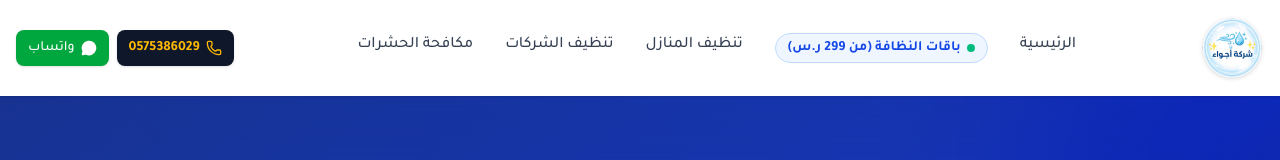
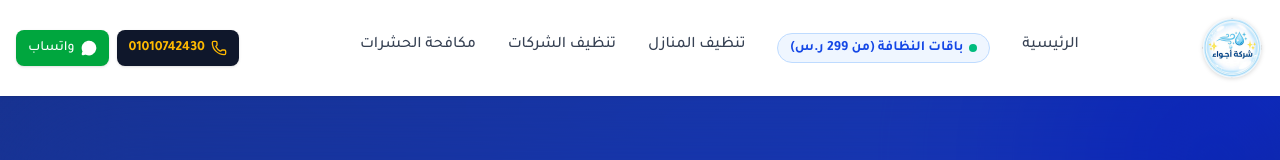
Before and after one commit to AhmedZakaria14/nazafa-riyadh, a Next.js app: page / in a window 1280 px wide. Shown: the top 160 px of the page. Built offline with nearby package versions, Linux system fonts and the light colour scheme.

Commit message:
Update contact number in components/Header.tsx

```diff
--- a/components/Header.tsx
+++ b/components/Header.tsx
@@ -13,17 +13,17 @@ export default function Header() {
         <div className="flex-shrink-0 order-1 md:order-3 flex items-center gap-2">
           <a
             id="header-call-btn"
-            href="tel:0575386029"
+            href="tel:+201010742430"
             onClick={() => trackTikTokEvent('Contact', { channel: 'phone', location: 'header' })}
             className="bg-slate-900 hover:bg-slate-800 text-amber-400 px-3 py-2 rounded-lg font-bold text-xs sm:text-sm transition-colors flex items-center gap-1.5 shadow-sm"
-            title="اتصال هاتفي: 0575386029"
+            title="اتصال هاتفي: 01010742430"
           >
             <Phone className="w-4 h-4 text-amber-400" />
-            <span dir="ltr">0575386029</span>
+            <span dir="ltr">01010742430</span>
           </a>
           <a
             id="header-whatsapp-btn"
-            href="https://api.whatsapp.com/send/?phone=966575386029"
+            href="https://api.whatsapp.com/send/?phone=201010742430"
             target="_blank"
             rel="noopener noreferrer"
             onClick={() => trackTikTokEvent('Contact', { channel: 'whatsapp', location: 'header' })}
```
